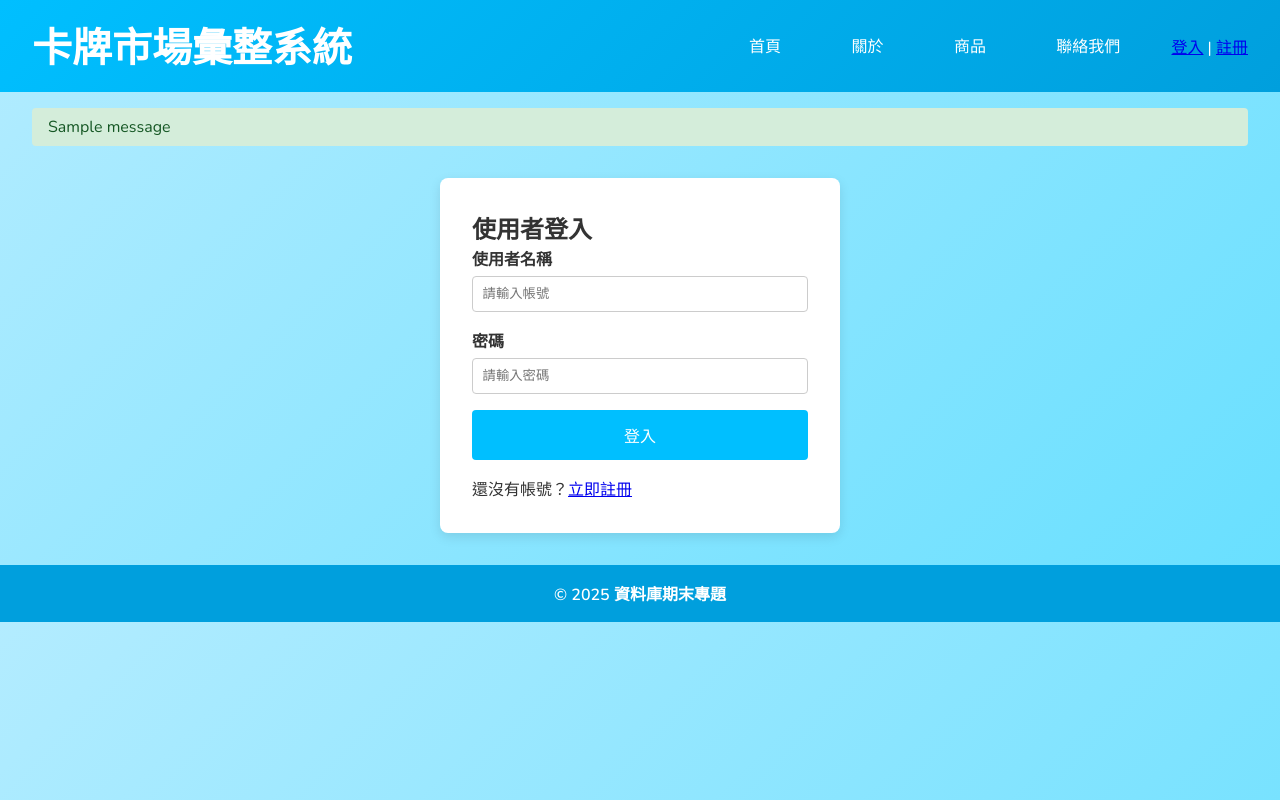
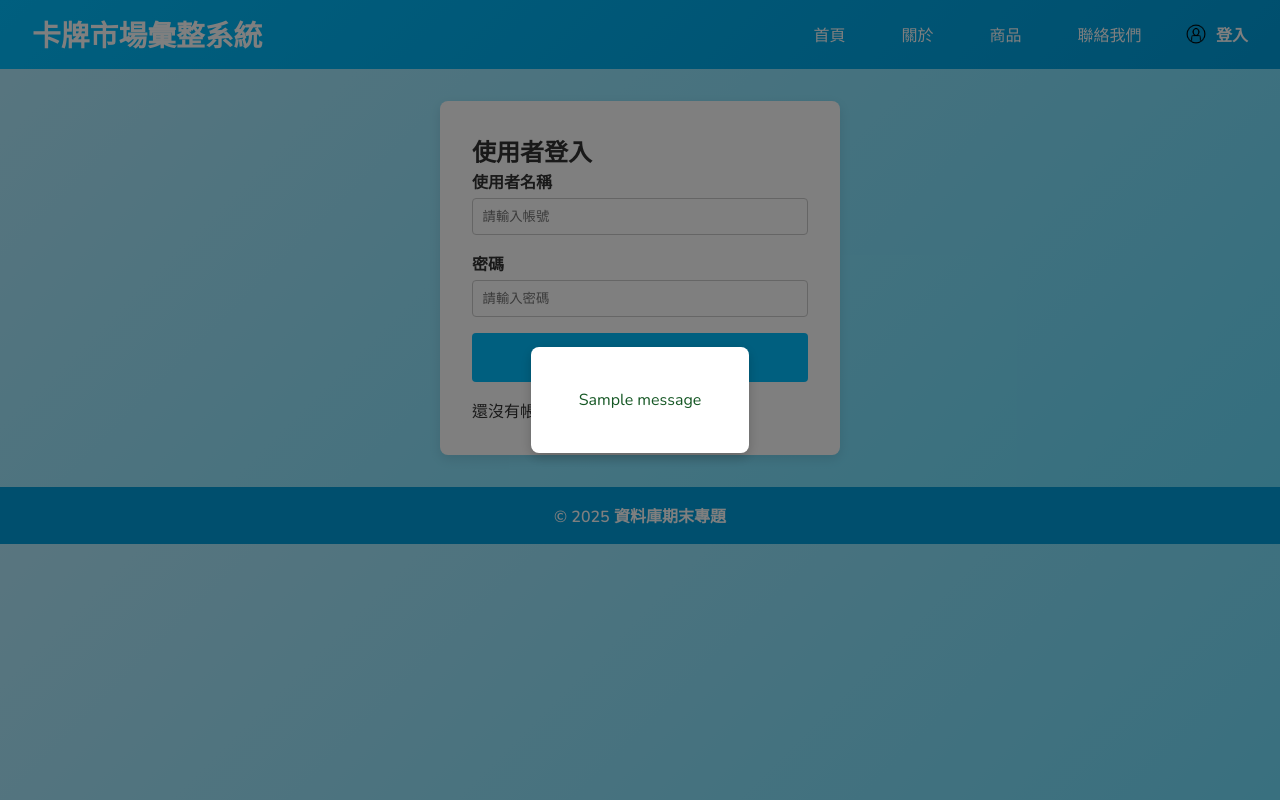
Before and after one commit to a85852252/Database_Final_Project, a Flask app: page /login in a window 1280 px wide. Run offline with Flask 3, Linux system fonts and the light colour scheme; tables that the repository leaves empty or names only in its code hold one stand-in row (values such as "Sample post"); one stand-in notice (Sample message) is shown.

Commit message:
add login system

```diff
--- a/app.py
+++ b/app.py
@@ -43,6 +43,8 @@ def register():
             return redirect(url_for('register'))
 
     return render_template('register.html')
+
+
 
 @app.route('/login', methods=['GET', 'POST'])
 def login():
--- a/static/CSS/style.css
+++ b/static/CSS/style.css
@@ -16,47 +16,235 @@ body {
     padding: 0;
 }
 header {
-    background: linear-gradient(135deg, var(--primary-color), var(--dark-blue));
-    padding: 1rem 2rem;
-    color: white;
   display: flex;
   align-items: center;
-    justify-content: space-between;
+  padding: 0.8rem 2rem;
+  background: linear-gradient(135deg, var(--primary-color), var(--dark-blue));
+  color: white;
+  position: relative; /* 方便下拉選單用 */
 }
-header h1 {
+header .logo h1 {
+  margin: 0;
+  font-size: 1.8rem;
   font-weight: 700;
-    font-size: 2.5rem;
-    margin-right: 2rem;
 }
-nav {
+header nav {
   margin-left: auto;
-    margin-right: 2rem;
+}
+header nav .nav-menu {
+  list-style: none;
+  display: flex;
+  gap: 1.5rem;
+  margin: 0;
+  padding: 0;
+}
+header nav .nav-item {
+  position: relative;
+}
+header nav .nav-item > a {
+  color: white;
+  text-decoration: none;
+  padding: 0.5rem 1rem;
+  border-radius: 4px;
+  transition: background 0.3s;
+}
+header nav .nav-item > a:hover {
+  background: var(--mid-blue);
+}
+
+header nav .dropdown {
+  display: none;
+  position: absolute;
+  background: var(--mid-blue);
+  list-style: none;
+  border-radius: 4px;
+  top: 100%;
+  left: 0;
+  padding: 0.5rem;
+}
+
+header nav .nav-item:hover .dropdown {
+  display: block;
+}
+
+header nav .dropdown li {
+  margin-bottom: 0.5rem;
+}
+
+header nav .dropdown li:last-child {
+  margin-bottom: 0;
+}
+
+header nav .dropdown li a {
+  display: block;
+  padding: 0.5rem 1rem;
+  color: #004d66;
+  text-decoration: none;
+}
+
+header nav .dropdown li a:hover {
+  background: rgba(0, 0, 0, 0.1);
+}
+
+header .user-area {
+  margin-left: 1.5rem;  /* nav 與 user-area 之間稍微留白 */
   display: flex;
   align-items: center;
 }
-.nav-menu {
-    list-style: none;
+
+/* 使用者圖示（共用） */
+header .user-area .user-icon {
+  width: 28px;
+  height: 28px;
+  border-radius: 50%;
+  object-fit: cover;
+  margin-right: 0.4rem;
+}
+
+/* ===== 未登入時 ===== */
+header .user-not-logged-in {
   display: flex;
   align-items: center;
-    gap: 2rem;
 }
-.nav-item { position: relative; white-space: nowrap; }
-.nav-item > a {
+
+header .user-not-logged-in .login-link {
   color: white;
   text-decoration: none;
-    padding: 0.7rem 1.2rem;
-    border-radius: 4px;
-    transition: background 0.3s;
+  font-weight: 600;
+  transition: color 0.2s;
+}
+
+header .user-not-logged-in .login-link:hover {
+  color: #dff;
+}
+
+header .user-logged-in {
+  position: relative;  /* 讓下拉選單使用絕對定位時，參考此容器 */
+  display: flex;
+  align-items: center;
+  cursor: pointer;
+}
+
+header .user-logged-in .username {
+  color: white;
+  font-weight: 600;
+  margin-right: 0.4rem;
   white-space: nowrap;
 }
-.nav-item > a:hover { background: var(--mid-blue); }
 
-.flash-messages { list-style: none; padding: 0; margin: 1rem 2rem; }
-.flash { padding: 0.5rem 1rem; border-radius: 4px; margin-bottom: 0.5rem; }
-.flash.success { background: #d4edda; color: #155724; }
-.flash.danger { background: #f8d7da; color: #721c24; }
-.flash.warning { background: #fff3cd; color: #856404; }
-.flash.info { background: #d1ecf1; color: #0c5460; }
+/* 下拉選單：預設隱藏 */
+header .user-logged-in .user-dropdown {
+  display: none;
+  position: absolute;
+  top: 120%;          /* 距離 user-logged-in 底部一點 */
+  right: 0;
+  background: white;
+  border-radius: 6px;
+  box-shadow: 0 2px 8px rgba(0, 0, 0, 0.2);
+  overflow: hidden;
+  z-index: 500;
+  min-width: 120px;   /* 最小寬度，可自行調整 */
+}
+
+header .user-logged-in .user-dropdown ul {
+  list-style: none;
+  margin: 0;
+  padding: 0;
+}
+
+header .user-logged-in .user-dropdown ul li {
+  border-bottom: 1px solid #eee;
+}
+
+header .user-logged-in .user-dropdown ul li:last-child {
+  border-bottom: none;
+}
+
+header .user-logged-in .user-dropdown ul li a {
+  display: block;
+  padding: 0.6rem 1rem;
+  color: #333;
+  text-decoration: none;
+  transition: background 0.2s;
+}
+
+header .user-logged-in .user-dropdown ul li a:hover {
+  background: #f5f5f5;
+}
+
+header .user-logged-in:hover .user-dropdown {
+  display: block;
+}
+
+/* 可選：在小螢幕時，把 user-area 的位置做調整 */
+@media (max-width: 768px) {
+  .user-area {
+    top: 0.8rem;
+    right: 1rem;
+  }
+  .user-logged-in .username {
+    display: none;  /* 如果螢幕太窄，只顯示圖示、不顯示文字 */
+  }
+}
+
+#flash-messages {
+  list-style: none;
+  margin: 1rem auto;
+  padding: 0;
+  max-width: 600px;
+}
+
+#flash-overlay {
+  position: fixed;
+  top: 0; left: 0;
+  width: 100%; height: 100%;
+  background: rgba(0, 0, 0, 0.5);
+  display: flex;
+  justify-content: center;
+  align-items: center;
+  z-index: 10000;
+}
+
+
+/* 中央白底提示框 */
+#flash-box {
+  background: #fff;
+  padding: 1.5rem 2rem;
+  border-radius: 8px;
+  text-align: center;
+  box-shadow: 0 4px 12px rgba(0, 0, 0, 0.2);
+}
+
+.flash {
+  padding: 0.6rem 1rem;
+  margin-bottom: 0.5rem;
+  border-radius: 4px;
+  opacity: 1;
+  transition: opacity 0.5s ease-in-out;
+}
+
+#flash-box .flash {
+  margin: 0.5rem 0;
+  opacity: 1;
+  transition: opacity 0.5s ease-in-out;
+}
+
+#flash-box .flash.success {
+  color: #155724;
+}
+#flash-box .flash.danger {
+  color: #721c24;
+}
+#flash-box .flash.warning {
+  color: #856404;
+}
+#flash-box .flash.info {
+  color: #0c5460;
+}
+
+#flash-box .flash.fade-out {
+  opacity: 0;
+}
 
 .form-container {
   background: white;
--- a/templates/base.html
+++ b/templates/base.html
@@ -4,64 +4,84 @@
   <meta charset="UTF-8" />
   <meta name="viewport" content="width=device-width, initial-scale=1.0" />
   <title>{% block title %}卡牌市場彙整系統{% endblock %}</title>
+  <!-- 請確認這條路徑正確，指向你的 CSS -->
   <link rel="stylesheet" href="{{ url_for('static', filename='css/style.css') }}">
 </head>
 <body>
+  <!-- ======== Header (導覽列 + 使用者登入/登出區) ======== -->
   <header>
-    <h1>卡牌市場彙整系統</h1>
+    <div class="logo">
+      <h1>卡牌市場彙整系統</h1>
+    </div>
+
+    <!-- 讓 nav 靠右，可用 margin-left:auto 推動 -->
     <nav>
       <ul class="nav-menu">
         <li class="nav-item"><a href="{{ url_for('index') }}">首頁</a></li>
         <li class="nav-item">
-          <a href="category.html">關於</a>
+          <a href="#">關於</a>
           <ul class="dropdown">
-            <li><a href="category.html?type=women">成立緣由</a></li>
-            <li><a href="category.html?type=men">使用方式</a></li>
+            <li><a href="#">成立緣由</a></li>
+            <li><a href="#">使用方式</a></li>
           </ul>
         </li>
         <li class="nav-item">
-          <a href="newest.html">商品</a>
+          <a href="#">商品</a>
           <ul class="dropdown">
-            <li><a href="newest.html?filter=week">系列卡表</a></li>
-            <li><a href="newest.html?filter=coming">待發售產品情報</a></li>
+            <li><a href="#">系列卡表</a></li>
+            <li><a href="#">待發售情報</a></li>
           </ul>
         </li>
-        <li class="nav-item">
-          <a href="contact.html">聯絡我們</a>
-          <ul class="dropdown">
-            <li><a href="contact.html#email">客服信箱</a></li>
-            <li><a href="contact.html#faq">常見問題</a></li>
-          </ul>
-        </li>
+        <li class="nav-item"><a href="#">聯絡我們</a></li>
       </ul>
     </nav>
+
+    <!-- 使用者區塊 -->
     <div class="user-area">
       {% if session.username %}
-        <span>歡迎，{{ session.username }}！</span>
-        <a href="{{ url_for('logout') }}">登出</a>
+        <!-- 已登入：顯示圖示 + 使用者名稱 + 下拉登出選單 -->
+        <div class="user-logged-in">
+          <img src="{{ url_for('static', filename='img/user-icon.png') }}" alt="User Icon" class="user-icon">
+          <span class="username">{{ session.username }}</span>
+          <div class="user-dropdown">
+            <ul>
+              <li><a href="{{ url_for('logout') }}">登出</a></li>
+            </ul>
+          </div>
+        </div>
       {% else %}
-        <a href="{{ url_for('login') }}">登入</a> |
-        <a href="{{ url_for('register') }}">註冊</a>
+        <!-- 未登入：顯示圖示 + 登入連結 -->
+        <div class="user-not-logged-in">
+          <img src="{{ url_for('static', filename='img/user-icon.png') }}" alt="User Icon" class="user-icon">
+          <a href="{{ url_for('login') }}" class="login-link">登入</a>
+        </div>
       {% endif %}
     </div>
   </header>
+
   <main>
+    {# ========= Flash 訊息的遮罩層 ========= #}
     {% with messages = get_flashed_messages(with_categories=true) %}
       {% if messages %}
-        <ul class="flash-messages">
-          {% for category, msg in messages %}
-            <li class="flash {{ category }}">{{ msg }}</li>
-          {% endfor %}
-        </ul>
+        <div id="flash-overlay">
+          <div id="flash-box">
+            {% for category, msg in messages %}
+              <p class="flash {{ category }}" data-flash>{{ msg }}</p>
+            {% endfor %}
+          </div>
+        </div>
       {% endif %}
     {% endwith %}
 
+    {# 各子頁面內容會被置入此區塊 #}
     {% block content %}{% endblock %}
   </main>
-  <div id="back-to-top" title="回到頂部">TOP</div>
+
   <footer>
     <p>&copy; 2025 資料庫期末專題</p>
   </footer>
+
+  <!-- 請確認這路徑正確指向你的 main.js -->
   <script src="{{ url_for('static', filename='js/main.js') }}"></script>
 </body>
 </html>
--- a/templates/login.html
+++ b/templates/login.html
@@ -17,6 +17,8 @@
       <button type="submit" class="btn">登入</button>
     </div>
   </form>
-  <p>還沒有帳號？<a href="{{ url_for('register') }}">立即註冊</a></p>
+  <p class="text-center">
+    還沒有帳號？<a href="{{ url_for('register') }}">立即註冊</a>
+  </p>
 </div>
 {% endblock %}
```
Also changed, not shown: static/JS/main.js (+131 -0 lines), static/img/user-icon.png (added). Lines whose indentation alone changed are shown as unchanged.
